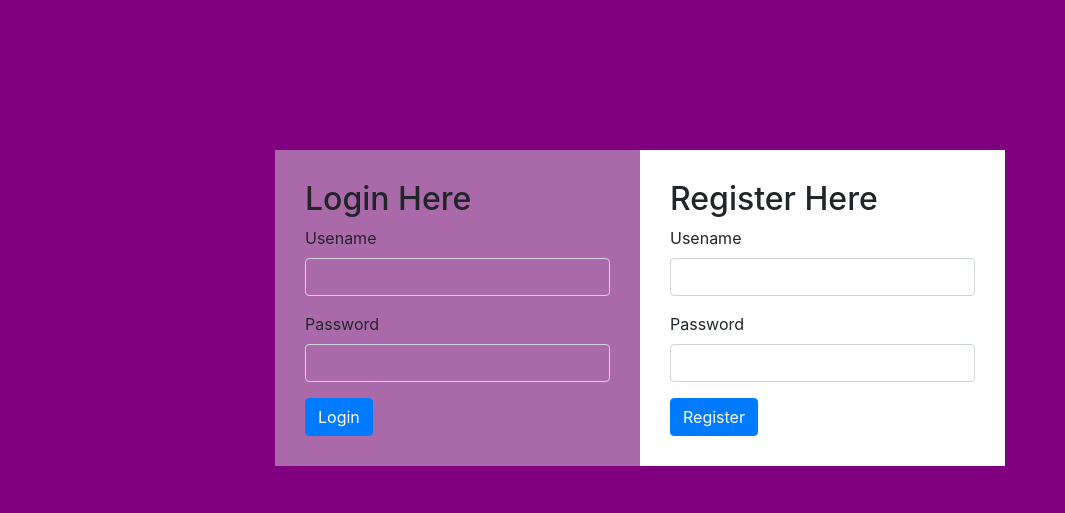
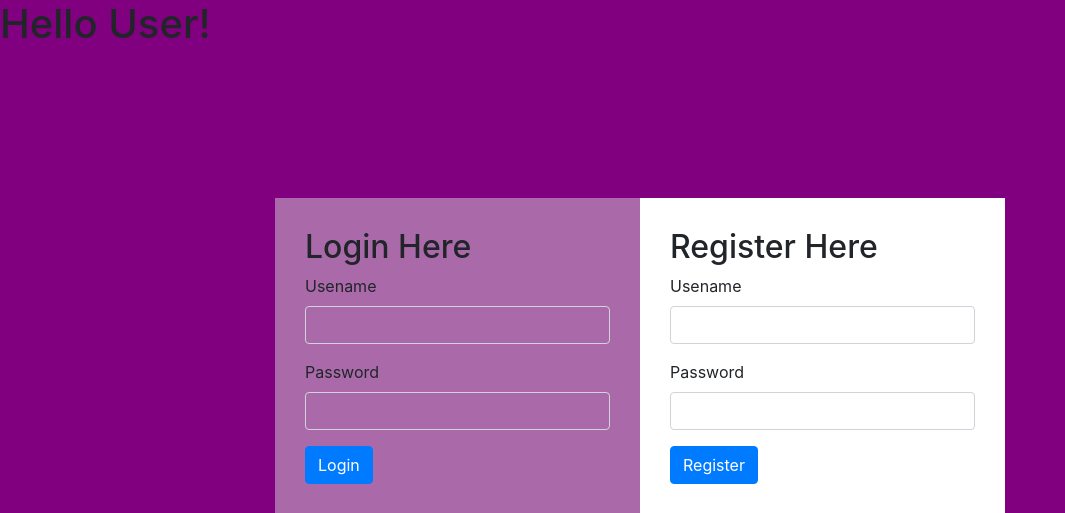
Before and after one commit to adobrulya/php-logining, a PHP site: page /login.php in a window 1280 px wide. Shown: the top 513 px of the page, without its empty margins (0-1065 px from the left). Run offline with PHP 8.4, Linux system fonts and the light colour scheme.

Commit message:
Добавил заголовок
Добавил заголовок H1 на страницу

```diff
--- a/login.php
+++ b/login.php
@@ -10,6 +10,7 @@
     <link rel="stylesheet" type="text/css" href="style.css">
 </head>
 <body>
+<h1>Hello User!</h1>
 <div class="container">
     <div class="login-box">
 
```
